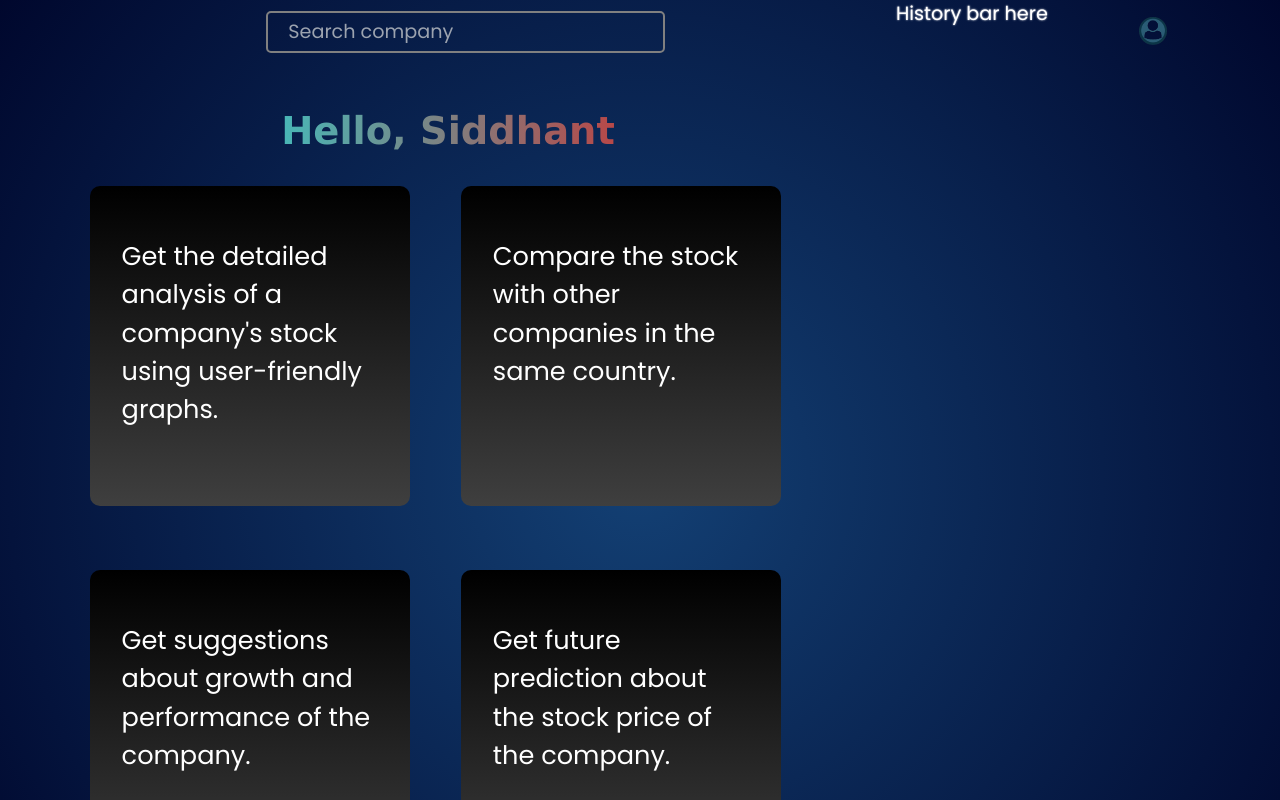
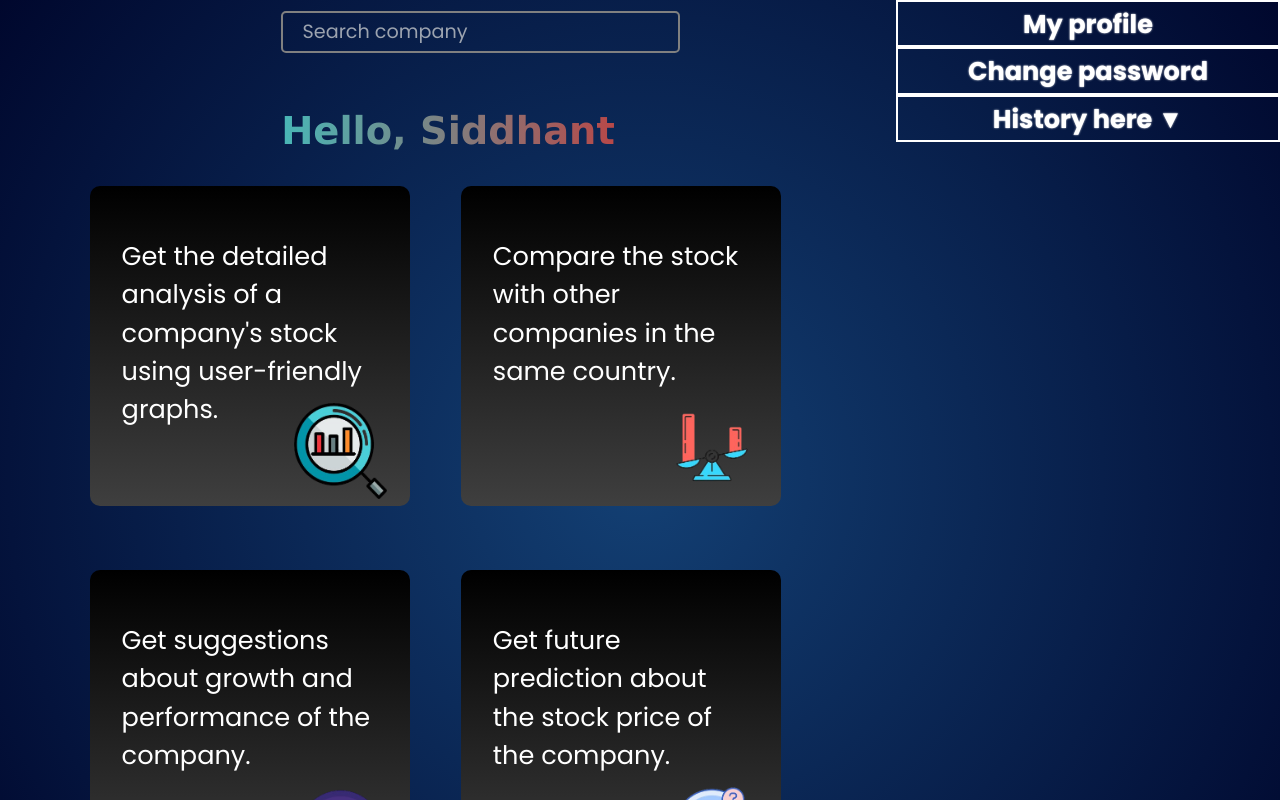
Before and after one commit to Siddhant-Baranwal/stocking, a React (Vite) app: page /dashboard in a window 1280 px wide. Shown: the top 800 px of the page. Built offline with nearby package versions, Linux system fonts and the light colour scheme; a web font is replaced by a local one.

Commit message:
added comapny-dashboard

```diff
--- a/src/components/Dashboard.jsx
+++ b/src/components/Dashboard.jsx
@@ -36,7 +36,6 @@ const Dashboard = () => {
             onChange={changeHandler}
           />
         </form>
-        <img src="/images/userIcon.png" alt="User" className="userIcon" />
       </div>
       <div className="main">
         {!isCompany && (
--- a/src/components/History.jsx
+++ b/src/components/History.jsx
@@ -1,7 +1,56 @@
-import React from "react";
+import React, { useState } from "react";
+import { Link } from "react-router-dom";
 
 const History = () => {
-  return <div className="right">History bar here</div>;
+  const [showLinks, setShowLinks] = useState(false);
+  const handleShowLinks = () => {
+    setShowLinks(!showLinks);
+  };
+  const [showSide, setShowSide] = useState(window.innerWidth > 800);
+  const handleShowSide = () => {
+    setShowSide(!showSide);
+  };
+  const companyList = [
+    "Nestle",
+    "Mercedes",
+    "Apple",
+    "NVIDIA",
+    "Google",
+    "Reliance",
+  ];
+  const links = () => {
+    if (companyList.length === 0) {
+      return <div className="historyList">No history...</div>;
+    }
+    return companyList.map((item) => {
+      return (
+        <Link key={item} className="historyList" to={`/history/${item}`}>
+          {item}
+        </Link>
+      );
+    });
+  };
+  return (
+    <div className="right">
+      <div className="viewSidebar sidetab" onClick={handleShowSide}>
+        {showSide ? "X" : "☰"}
+      </div>
+      {showSide && (
+        <div>
+          <div className="sidetab">
+            <Link to="/profile">My profile</Link>
+          </div>
+          <div className="sidetab">
+            <Link to="/change-password">Change password</Link>
+          </div>
+          <div className="sidetab" onClick={handleShowLinks}>
+            History here <span>{showLinks ? "▲" : "▼"}</span>{" "}
+          </div>
+          {showLinks && links()}
+        </div>
+      )}
+    </div>
+  );
 };
 
 export default History;
--- a/src/components/Landing.jsx
+++ b/src/components/Landing.jsx
@@ -10,13 +10,8 @@ const Landing = () => {
   };
 
   return (
-    <div
-      className="min-h-screen flex items-center justify-center font-poppins"
-      style={{
-        backgroundImage:
-          "radial-gradient(circle 800px at 50% 50%, #134074, #00072d)",
-      }}
-    >
+    <div className="min-h-screen flex items-center justify-center font-poppins bg-[url('/bg.png')] bg-cover bg-center relative">
+      <div className="absolute inset-0 bg-gradient-to-r from-black/100 to-black/65"></div>
       {isLogin ? (
         <Login toggleForm={toggleForm} />
       ) : (
--- a/src/components/LeftBarAbsent.jsx
+++ b/src/components/LeftBarAbsent.jsx
@@ -5,20 +5,28 @@ const LeftBarAbsent = () => {
   return (
     <div className="left">
       <p className="hello">Hello, {user}</p>
+      <div className="leftSub">
         <div className="card">
           <div>
             Get the detailed analysis of a company's stock using user-friendly
             graphs.
           </div>
+          <img src="/images/analysis.png" alt="" />
         </div>
         <div className="card">
           <div>Compare the stock with other companies in the same country.</div>
+          <img src="/images/compare.png" alt="" />
         </div>
         <div className="card">
-        <div>Get suggestions about growth and performance of the company.</div>
+          <div>
+            Get suggestions about growth and performance of the company.
+          </div>
+          <img src="/images/suggestion.png" alt="" />
         </div>
         <div className="card">
           <div>Get future prediction about the stock price of the company.</div>
+          <img src="/images/prediction.png" alt="" />
+        </div>
       </div>
     </div>
   );
--- a/src/components/Resetpassword.jsx
+++ b/src/components/Resetpassword.jsx
@@ -1,8 +1,12 @@
-import React from 'react'
-import { useForm } from 'react-hook-form';
+import React from "react";
+import { useForm } from "react-hook-form";
 
 const Resetpassword = () => {
-  const { register, handleSubmit, formState: { errors } } = useForm();
+  const {
+    register,
+    handleSubmit,
+    formState: { errors },
+  } = useForm();
 
   const onSubmit = (data) => {
     console.log(data);
@@ -20,40 +24,50 @@ const Resetpassword = () => {
           <div className="relative mb-5 mt-8">
             <input
               type="password"
-                        {...register('password', { required: 'Password is required' })}
-                        className={`peer w-full p-3 border ${errors.password ? 'border-red-500' : 'border-gray-400'} rounded-lg shadow-sm focus:border-blue-800 placeholder-transparent bg-transparent text-white mb-4 font-bold`}
+              {...register("password", { required: "Password is required" })}
+              className={`peer w-full p-3 border ${
+                errors.password ? "border-red-500" : "border-gray-400"
+              } rounded-lg shadow-sm focus:border-blue-800 placeholder-transparent bg-transparent text-white mb-4 font-bold`}
               placeholder="New Password"
             />
             <label className="absolute left-3 -top-5 text-sm font-medium text-gray-300 transition-all peer-placeholder-shown:top-3 peer-placeholder-shown:text-base peer-placeholder-shown:text-gray-300 peer-focus:-top-5 peer-focus:left-2 peer-focus:text-sm peer-focus:text-white -z-10">
-                        New Password {errors.password && <span className="text-red-500">*</span>}
+              New Password{" "}
+              {errors.password && <span className="text-red-500">*</span>}
             </label>
           </div>
           <div className="relative mb-5 mt-4">
             <input
               type="password"
-                        {...register('password', { required: 'Password is required' })}
-                        className={`peer w-full p-3 border ${errors.password ? 'border-red-500' : 'border-gray-400'} rounded-lg shadow-sm focus:border-blue-800 placeholder-transparent bg-transparent text-white mb-4 font-bold`}
+              {...register("password", { required: "Password is required" })}
+              className={`peer w-full p-3 border ${
+                errors.password ? "border-red-500" : "border-gray-400"
+              } rounded-lg shadow-sm focus:border-blue-800 placeholder-transparent bg-transparent text-white mb-4 font-bold`}
               placeholder="Confirm New Password"
             />
             <label className="absolute left-3 -top-5 text-sm font-medium text-gray-300 transition-all peer-placeholder-shown:top-3 peer-placeholder-shown:text-base peer-placeholder-shown:text-gray-300 peer-focus:-top-5 peer-focus:left-2 peer-focus:text-sm peer-focus:text-white -z-10">
-                        Confirm New Password {errors.password && <span className="text-red-500">*</span>}
+              Confirm New Password{" "}
+              {errors.password && <span className="text-red-500">*</span>}
             </label>
           </div>
 
           {Object.keys(errors).length > 0 && (
             <div className="mb-6 text-red-500 text-sm">
-                        <p><span className="text-red-500">*</span> This is a required field</p>
+              <p>
+                <span className="text-red-500">*</span> This is a required field
+              </p>
             </div>
           )}
 
-                <button type='submit' className="w-full bg-blue-800 text-white p-3 rounded-xl hover:bg-blue-950 transform duration-300 shadow-xl font-semibold">
+          <button
+            type="submit"
+            className="w-full bg-blue-800 text-white p-3 rounded-xl hover:bg-blue-950 transform duration-300 shadow-xl font-semibold"
+          >
             Submit
           </button>
         </form>
-
       </div>
     </div>
-  )
-}
+  );
+};
 
-export default Resetpassword
+export default Resetpassword;
```
Lines whose indentation alone changed are shown as unchanged.
